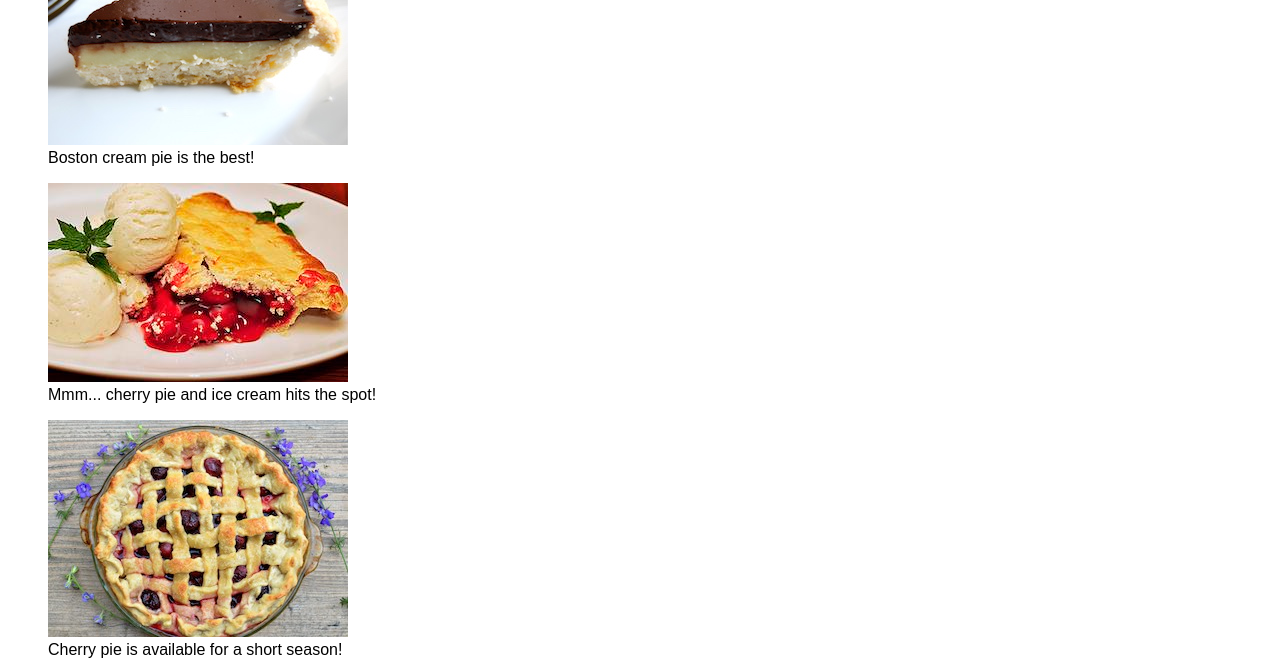
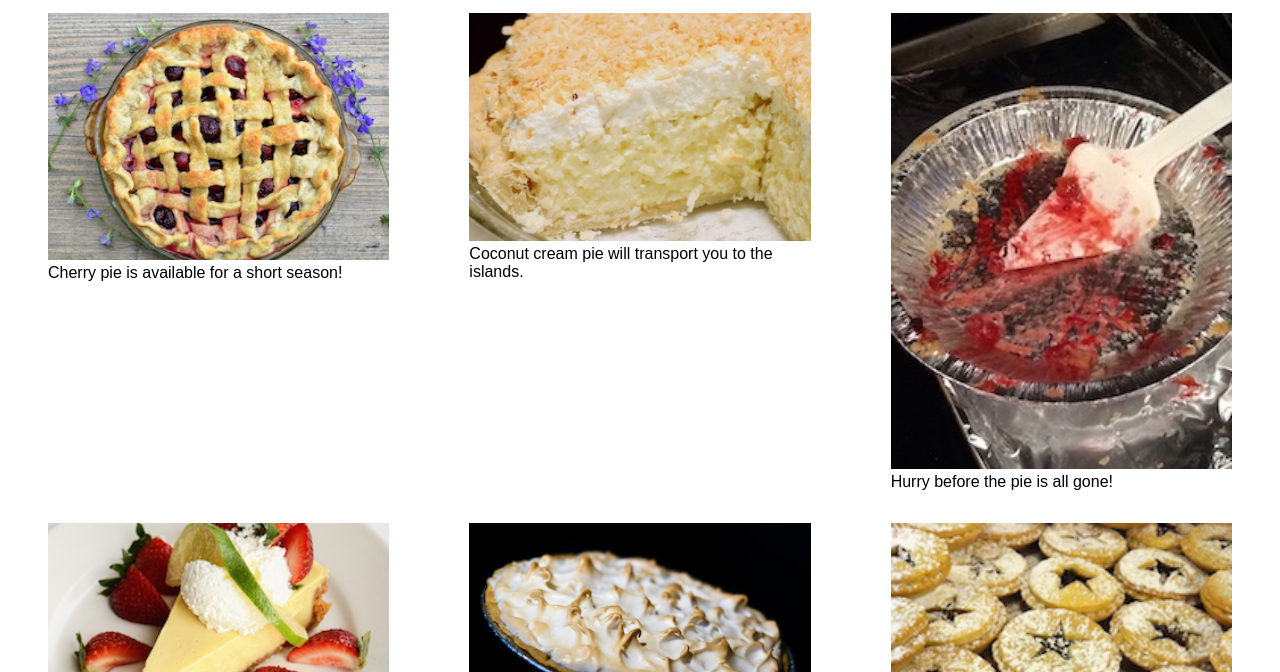
Before and after one commit to TheJambrose/FEM-CSS, a plain HTML site: page 5-image-gallery/solved/gallery.html in a window 1280 px wide. Shown: the part 309-981 px from the top of the page. Drawn offline with Linux system fonts and the light colour scheme.

Commit message:
add flex details to photo stream with an optional column limit

```diff
--- a/5-image-gallery/solved/gallery.css
+++ b/5-image-gallery/solved/gallery.css
@@ -13,8 +13,32 @@ ul {
 	margin: 0;
 	padding: 0;
 	list-style-type: none;
+	display: flex;
+	flex-flow: row wrap;
 }
+
+ul li {
+	flex: auto;
+}
+
+img {
+	width: 100%;
+}
+
 @media (min-width: 550px) {
+
+/*uncomment to introduce structure of max 2 columns at this screensize*/
+
+	ul li {
+		flex-basis: 50%;
+	}
+
 }
 @media (min-width: 850px) {
+/*uncomment to introduce structure of max 3 columns at this screensize*/
+
+	ul li {
+		flex-basis: 33%;
+	}
+
 }
```
